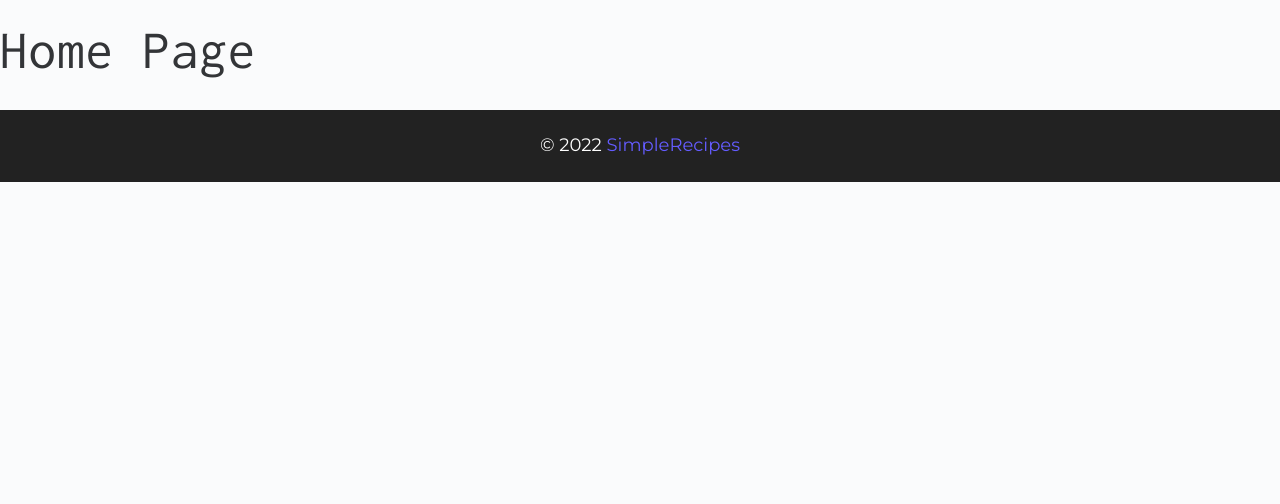
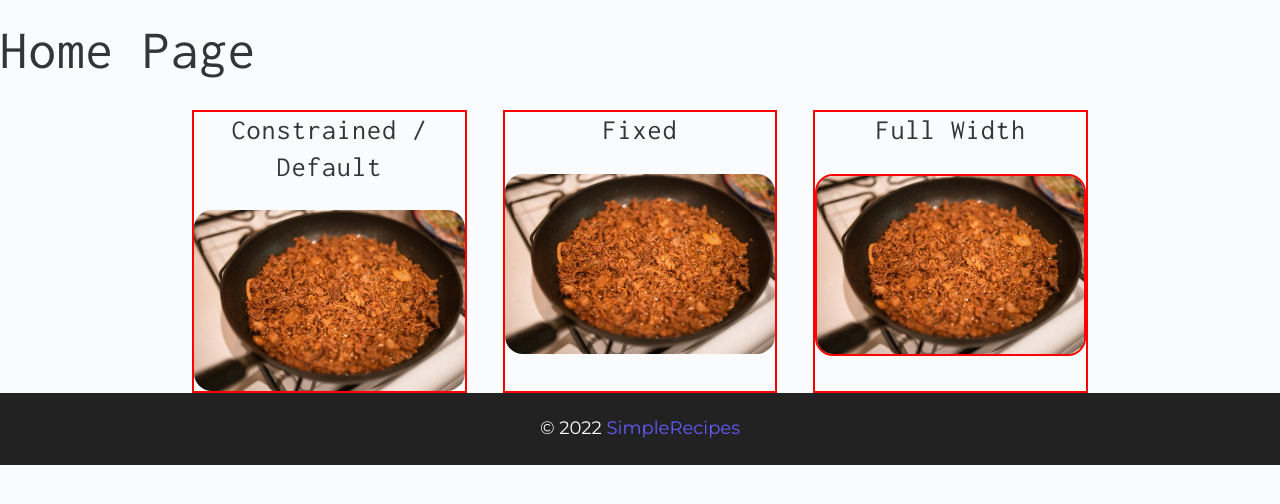
Before and after one commit to ivanmirandaortega/SimpleRecipes, a Gatsby site: page / in a window 1280 px wide. Shown: the part 94-598 px from the top of the page. Built offline with nearby package versions, Linux system fonts and the light colour scheme; Gatsby itself is replaced by a stand-in of ours.

Commit message:
added images component with static images plugin

```diff
--- a/gatsby-config.js
+++ b/gatsby-config.js
@@ -6,5 +6,10 @@
 
 module.exports = {
   /* Your site config here */
-  plugins: [`gatsby-plugin-styled-components`],
+  plugins: [
+    `gatsby-plugin-styled-components`,
+    `gatsby-plugin-image`,
+    `gatsby-plugin-sharp`,
+    `gatsby-transformer-sharp`,
+  ],
 }
--- a/package.json
+++ b/package.json
@@ -16,7 +16,11 @@
   "dependencies": {
     "babel-plugin-styled-components": "^2.0.7",
     "gatsby": "^4.16.0",
+    "gatsby-plugin-image": "^2.16.1",
+    "gatsby-plugin-sharp": "^4.16.1",
     "gatsby-plugin-styled-components": "^5.16.0",
+    "gatsby-source-filesystem": "^4.16.0",
+    "gatsby-transformer-sharp": "^4.16.0",
     "normalize.css": "^8.0.1",
     "react": "^18.1.0",
     "react-dom": "^18.1.0",
--- /dev/null
+++ b/src/examples/Images.js
@@ -0,0 +1,63 @@
+import React from "react"
+import styled from "styled-components"
+import { StaticImage } from "gatsby-plugin-image"
+
+const Images = () => {
+  return (
+    <Wrapper>
+      <article>
+        <h4>constrained / default</h4>
+        <StaticImage
+          src="../assets/images/recipe-1.jpeg"
+          alt="food"
+          placeholder="tracedSVG"
+          layout="constrained"
+          className="example-img"
+          as="section"
+        />
+      </article>
+      <article>
+        <h4>fixed</h4>
+        <StaticImage
+          src="../assets/images/recipe-1.jpeg"
+          alt="food"
+          placeholder="blurred"
+          layout="constrained"
+          className="example-img"
+          as="section"
+        />
+      </article>
+      <article>
+        <h4>full width</h4>
+        <StaticImage
+          src="../assets/images/recipe-1.jpeg"
+          alt="food"
+          placeholder="dominantColor"
+          layout="fullWidth"
+          width={200}
+          className="example-img"
+          as="article"
+        />
+      </article>
+    </Wrapper>
+  )
+}
+
+const Wrapper = styled.section`
+  width: 70vw;
+  margin: 0 auto;
+  display: grid;
+  text-align: center;
+  gap: 2rem;
+  article {
+    border: 2px solid red;
+  }
+  .example-img {
+    border-radius: 1rem;
+  }
+  @media (min-width: 992px) {
+    grid-template-columns: 1fr 1fr 1fr;
+  }
+`
+
+export default Images
--- a/src/pages/index.js
+++ b/src/pages/index.js
@@ -1,10 +1,12 @@
 import React from "react"
 import Layout from "../components/Layout"
+import Images from "../examples/Images"
 
 export default function Home() {
   return (
     <Layout>
       <h1>Home page</h1>
+      <Images />
     </Layout>
   )
 }
```
Also changed, not shown: 1 other file.
